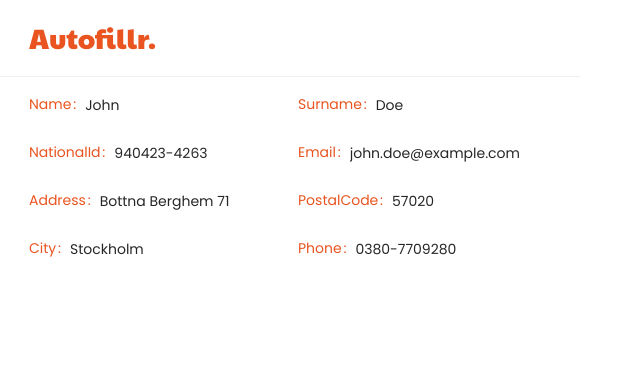
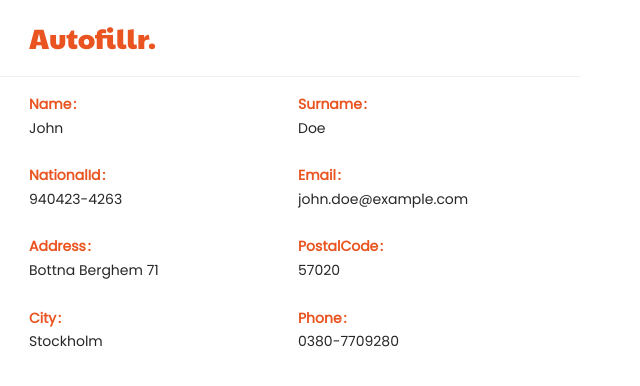
Before and after one commit to umutcanbolat/Autofillr, a React (Create React App) app: page / in a window 1280 px wide. Shown: the top 386 px of the page, without its empty margins (0-640 px from the left). Built offline with nearby package versions, Linux system fonts and the light colour scheme.

Commit message:
style: 💄 use flex column layout for entries

```diff
--- a/src/styles/StyledDetails.js
+++ b/src/styles/StyledDetails.js
@@ -2,10 +2,6 @@ import styled from 'styled-components';
 
 const StyledDetails = styled.div`
   font-family: poppins;
-
-  .label {
-    color: #e95420;
-  }
 `;
 
 export default StyledDetails;
--- a/src/styles/StyledEntry.js
+++ b/src/styles/StyledEntry.js
@@ -2,11 +2,14 @@ import styled from 'styled-components';
 
 const StyledEntry = styled.div`
   display: flex;
+  flex-direction: column;
 
   span {
     white-space: nowrap;
   }
 
+  /* use lodash to handle camelCase  */
+  /* https://lodash.com/docs/4.17.15#startCase */
   span:first-letter {
     text-transform: capitalize;
   }
@@ -15,6 +18,11 @@ const StyledEntry = styled.div`
     content: ':';
     margin: 0 0.5em 0 0.125em;
   }
+
+  .label {
+    color: #e95420;
+    font-weight: bold;
+  }
 `;
 
 export default StyledEntry;
--- a/src/styles/StyledInfo.js
+++ b/src/styles/StyledInfo.js
@@ -4,7 +4,7 @@ const StyledInfo = styled.div`
   input {
     border: none;
     outline: none;
-    width: 100%;
+    padding: 0.1rem 0;
   }
 
   input:focus {
```
